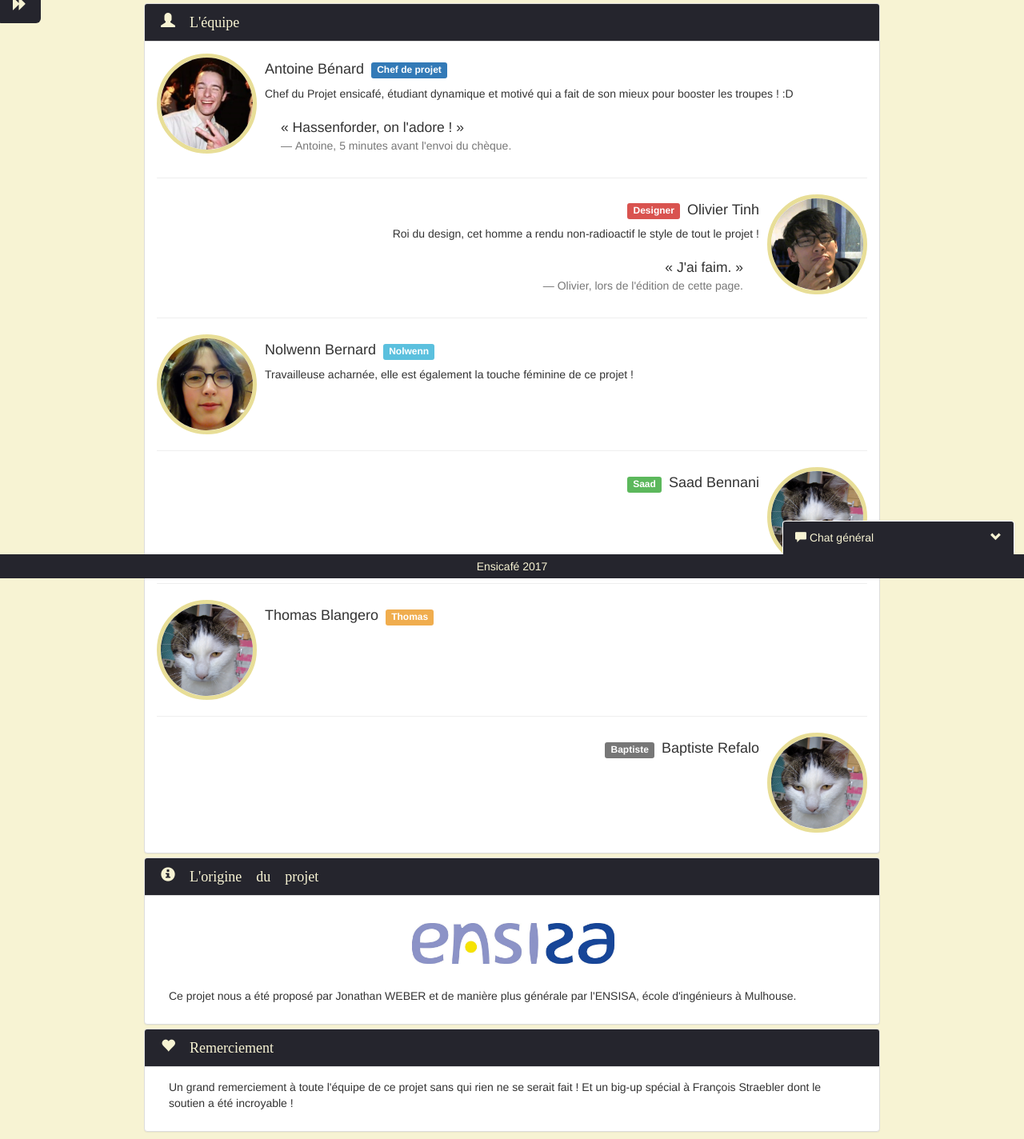
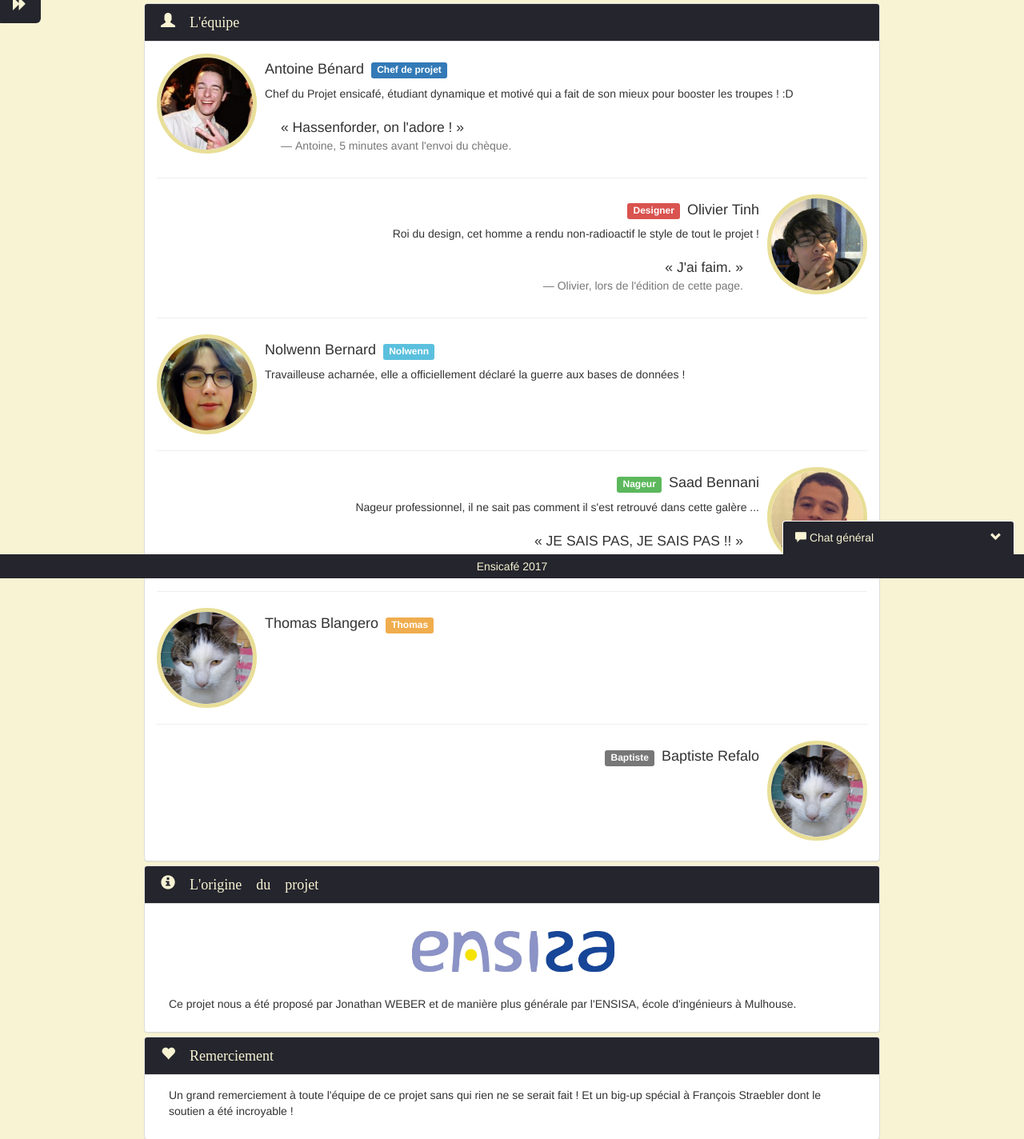
Before and after one commit to AntoineBenard76/ENSICaf-, a PHP site: page /VersionFinale/apropos.php in a window 1280 px wide. Shown: the part 77-1501 px from the top of the page at 80% size. Run offline with PHP 8.4, Linux system fonts and the light colour scheme; the visitor is signed in with stand-in values (Sample User, id 1); data comes from the database, SQL or seed files in the repository; some libraries are stand-ins or nearby versions; grey boxes are pictures that could not be loaded.

Commit message:
saad en plus

```diff
--- a/apropos.php
+++ b/apropos.php
@@ -69,7 +69,7 @@
                                 <div class="media-body">
                                     <h4>Nolwenn Bernard</h4>
                                     <span class="label label-info">Nolwenn</span>
-                                    <p>Travailleuse acharnée, elle est également la touche féminine de ce projet !</p>
+                                    <p>Travailleuse acharnée, elle a officiellement déclaré la guerre aux bases de données !</p>
                                 </div>
                             </li>
                             <hr class="divider">
@@ -77,12 +77,18 @@
                             <!-- Saad -->
                             <li class="media">
                                 <div class="media-body text-right">
-                                    <span class="label label-success">Saad</span>
+                                    <span class="label label-success">Nageur</span>
                                     <h4>Saad Bennani</h4>
-                                    <p></p>
+                                    <p>Nageur professionnel, il ne sait pas comment il s'est retrouvé dans cette galère ...</p>
+                                    <blockquote>
+                                        <p>
+                                            <q> JE SAIS PAS, JE SAIS PAS !! </q>
+                                            <small>Saad, en se voyant devant le jury.</small>
+                                        </p>
+                                    </blockquote>
                                 </div>
                                 <div class="media-right">
-                                    <img class="img-circle" src="img/profile_test1.png" alt="saad.jpg"/>
+                                    <img class="img-circle" src="img/equipe/saad.png" alt="saad.jpg"/>
                                 </div>
                             </li>
                             <hr class="divider">
--- a/chatbox.php
+++ b/chatbox.php
@@ -42,7 +42,7 @@
                         <span class="chat-img pull-left"><img src="img/<?php echo $msg['avatarMes'];?>" alt="user_profile" class="img-circle" /></span>
                         <div class="chat-body clearfix">
                             <div class="header">
-                                <strong class="primary-font"><?php echo utf8_decode($msg['nomExp']); echo utf8_decode($msg['prenomExp']);?></strong>
+                                <strong class="primary-font"><?php echo $msg['nomExp']; echo $msg['prenomExp'];?></strong>
                                 <span class="label label-info"><?php echo utf8_decode($msg['attributExp']);?></span>
                                 <small class="pull-right text-muted"><span class="glyphicon glyphicon-time"></span><?php echo utf8_decode($msg['dateMes']);?></small>
                             </div>
```
Also changed, not shown: img/equipe/saad.png (added).
